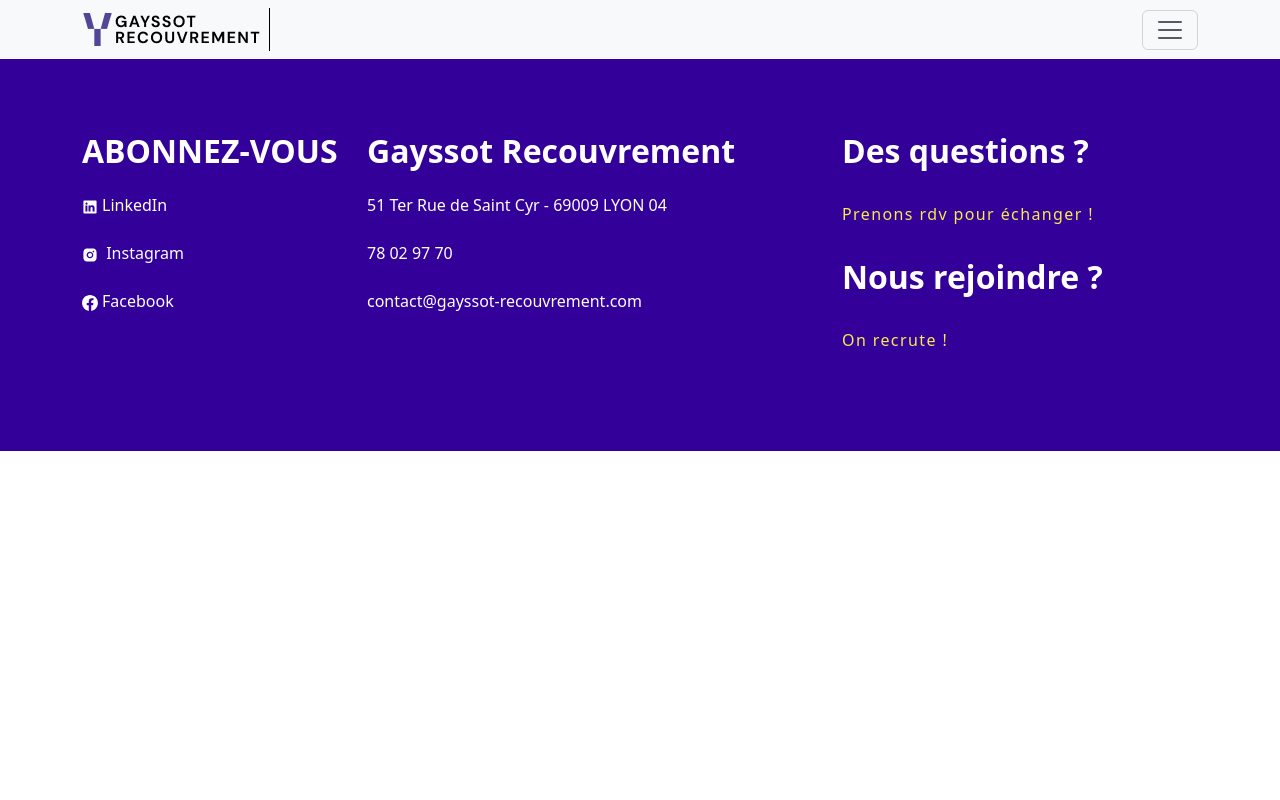
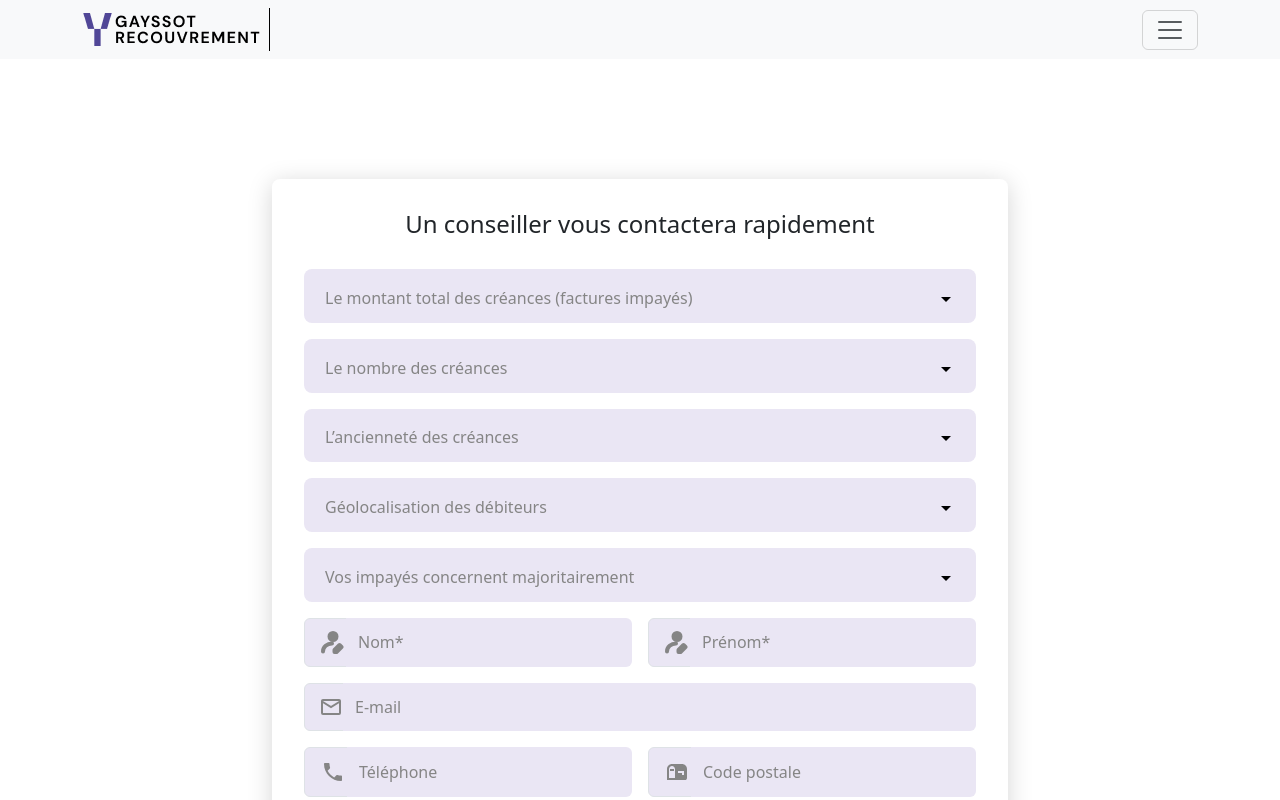
Before and after one commit to Vasil023/site-p, a Vue app: page /form in a window 1280 px wide. Shown: the top 800 px of the page. Built offline with nearby package versions, Linux system fonts and the light colour scheme.

Commit message:
addded two form

```diff
--- a/package.json
+++ b/package.json
@@ -12,8 +12,9 @@
     "bootstrap": "^5.3.2",
     "core-js": "^3.8.3",
     "swiper": "^10.3.1",
-    "vue": "^3.2.13",
-    "vue-router": "^4.2.5"
+    "vue": "^3.3.4",
+    "vue-router": "^4.2.5",
+    "vue-select": "^4.0.0-beta.6"
   },
   "devDependencies": {
     "@babel/core": "^7.12.16",
--- a/src/assets/scss/_form-control.scss
+++ b/src/assets/scss/_form-control.scss
@@ -10,7 +10,7 @@
   font-weight: 300 !important;
 }
 
-.form-control {
+.form-control, .form-select {
   border-radius: 8px;
   background: #eae6f4 !important;
   border: none !important;
@@ -18,7 +18,7 @@
   margin-bottom: 16px !important;
 }
 
-.form-control:focus {
+.form-control:focus, .form-select:focus {
   box-shadow: none !important;
 }
 
@@ -30,5 +30,63 @@
 
 .input-group-text {
   background: #eae6f4 !important;
+}
+
+// .new-styles .vs__search::placeholder,
+// .new-styles .vs__dropdown-toggle,
+// .new-styles .vs__dropdown-menu {
+//   background: #dfe5fb;
+//   border: none;
+//   color: #424242;
+//   text-transform: lowercase;
+//   font-variant: small-caps;
+// }
+
+// .new-styles .vs__clear,
+// .new-styles .vs__open-indicator {
+//   fill: #394066;
+// }
+
+ .v-select {
+  background: #EAE6F4;
+  border-radius: 8px !important;
+  margin-bottom: 16px;
+}
+
+.vs--open  {
+  border-bottom-left-radius: 0 !important;
+  border-bottom-right-radius: 0 !important;
 
 }
+
+.vs__dropdown-toggle {
+  border: none !important;
+  padding: 12px !important;
+
+}
+
+.vs__dropdown-menu {
+  background: #EAE6F4 !important;
+  border: none !important;
+  border-radius: 0 !important;
+  padding: 0 !important;
+  box-shadow: none !important;
+}
+
+.vs__dropdown-option {
+  border-bottom: 1px solid #9E9E9E;
+  padding: 12px !important;
+  color: #424242 !important;
+}
+
+.vs__dropdown-option--highlight  {
+  background: #c2bccd !important;
+}
+
+// .vs__actions {
+//   background-image: url('@/assets/img/icon/arrow.svg');
+
+//   svg {
+//     display: none;
+//   }
+// }
--- a/src/components/NavBar.vue
+++ b/src/components/NavBar.vue
@@ -28,7 +28,7 @@
               <router-link class="nav-link" to="/nos-tarifs">Nos Tarifs</router-link>
             </li>
             <li class="nav-item">
-              <router-link class="nav-link" to="/">RSE </router-link>
+              <router-link class="nav-link" to="/form">RSE </router-link>
             </li>
             <li class="nav-item">
               <router-link class="nav-link" to="/">Actualités </router-link>
--- a/src/components/shared/form-control.vue
+++ b/src/components/shared/form-control.vue
@@ -36,5 +36,11 @@
     line-height: 48px;
     margin-bottom: 16px;
   }
+
+  h5 {
+    text-align: center;
+    font-weight: 500;
+    margin-bottom: 32px;
+  }
 }
 </style>
--- /dev/null
+++ b/src/pages/two-form.vue
@@ -0,0 +1,206 @@
+<template>
+  <section class="page">
+    <div class="container">
+      <div class="row">
+        <div class="col-xl-8 col-md-10 col-lg-10 col-sm-12 offset-xl-2">
+          <FormControl>
+            <template #heading-small>
+              <h5>Un conseiller vous contactera rapidement</h5>
+            </template>
+
+            <template #inputs>
+              <v-select
+                class="new-styles"
+                :options="books"
+                label="title"
+                placeholder="Le montant total des créances (factures impayés)"
+              >
+                <template #open-indicator="{ attributes }">
+                  <span v-bind="attributes"
+                    ><svg
+                      width="24"
+                      height="24"
+                      viewBox="0 0 24 24"
+                      fill="none"
+                      xmlns="http://www.w3.org/2000/svg"
+                    >
+                      <path d="M7 10L12 15L17 10H7Z" fill="black" />
+                    </svg>
+                  </span>
+                </template>
+              </v-select>
+              <v-select
+                class="new-styles"
+                :options="books"
+                label="title"
+                placeholder="Le nombre des créances"
+              >
+                <template #open-indicator="{ attributes }">
+                  <span v-bind="attributes"
+                    ><svg
+                      width="24"
+                      height="24"
+                      viewBox="0 0 24 24"
+                      fill="none"
+                      xmlns="http://www.w3.org/2000/svg"
+                    >
+                      <path d="M7 10L12 15L17 10H7Z" fill="black" />
+                    </svg>
+                  </span>
+                </template>
+              </v-select>
+              <v-select
+                class="new-styles"
+                :options="books"
+                label="title"
+                placeholder="L’ancienneté des créances"
+              >
+                <template #open-indicator="{ attributes }">
+                  <span v-bind="attributes"
+                    ><svg
+                      width="24"
+                      height="24"
+                      viewBox="0 0 24 24"
+                      fill="none"
+                      xmlns="http://www.w3.org/2000/svg"
+                    >
+                      <path d="M7 10L12 15L17 10H7Z" fill="black" />
+                    </svg>
+                  </span>
+                </template>
+              </v-select>
+
+              <v-select
+                class="new-styles"
+                :options="books"
+                label="title"
+                placeholder="Géolocalisation des débiteurs"
+              >
+                <template #open-indicator="{ attributes }">
+                  <span v-bind="attributes"
+                    ><svg
+                      width="24"
+                      height="24"
+                      viewBox="0 0 24 24"
+                      fill="none"
+                      xmlns="http://www.w3.org/2000/svg"
+                    >
+                      <path d="M7 10L12 15L17 10H7Z" fill="black" />
+                    </svg>
+                  </span>
+                </template>
+              </v-select>
+
+              <v-select
+                class="new-styles"
+                :options="books"
+                label="title"
+                placeholder="Vos impayés concernent majoritairement"
+              >
+                <template #open-indicator="{ attributes }">
+                  <span v-bind="attributes"
+                    ><svg
+                      width="24"
+                      height="24"
+                      viewBox="0 0 24 24"
+                      fill="none"
+                      xmlns="http://www.w3.org/2000/svg"
+                    >
+                      <path d="M7 10L12 15L17 10H7Z" fill="black" />
+                    </svg>
+                  </span>
+                </template>
+              </v-select>
+
+              <div class="row g-3">
+                <div class="col">
+                  <div class="input-group">
+                    <div class="input-group-text">
+                      <img src="@/assets/img/form-icon/1.svg" alt="" />
+                    </div>
+                    <input type="text" class="form-control" id="autoSizingInputGroup" placeholder="Nom*" />
+                  </div>
+                </div>
+
+                <div class="col">
+                  <div class="input-group">
+                    <div class="input-group-text">
+                      <img src="@/assets/img/form-icon/1.svg" alt="" />
+                    </div>
+                    <input type="text" class="form-control" id="autoSizingInputGroup" placeholder="Prénom*" />
+                  </div>
+                </div>
+              </div>
+
+              <div class="col">
+                <div class="input-group">
+                  <div class="input-group-text">
+                    <img src="@/assets/img/form-icon/email.svg" alt="" />
+                  </div>
+                  <input type="text" class="form-control" id="autoSizingInputGroup" placeholder="E-mail" />
+                </div>
+              </div>
+
+              <div class="row g-3">
+                <div class="col">
+                  <div class="input-group">
+                    <div class="input-group-text">
+                      <img src="@/assets/img/form-icon/3.svg" alt="" />
+                    </div>
+                    <input
+                      type="text"
+                      class="form-control"
+                      id="autoSizingInputGroup"
+                      placeholder="Téléphone"
+                    />
+                  </div>
+                </div>
+
+                <div class="col">
+                  <div class="input-group">
+                    <div class="input-group-text">
+                      <img src="@/assets/img/form-icon/5.svg" alt="" />
+                    </div>
+                    <input
+                      type="text"
+                      class="form-control"
+                      id="autoSizingInputGroup"
+                      placeholder="Code postale"
+                    />
+                  </div>
+                </div>
+              </div>
+
+              <div class="mt-4">
+                <button class="btn-yellow _block">Obtenir un devis</button>
+              </div>
+            </template>
+          </FormControl>
+        </div>
+      </div>
+    </div>
+  </section>
+</template>
+
+<script>
+import FormControl from "@/components/shared/form-control.vue";
+
+export default {
+  components: { FormControl },
+
+  data() {
+    return {
+      books: [
+        { title: "Old Man's War" },
+        { title: "The Lock Artist" },
+        { title: "HTML5" },
+        { title: "Right Ho Jeeves" },
+        { title: "The Code of the Wooster" },
+        { title: "Thank You Jeeves" },
+      ],
+    };
+  },
+};
+</script>
+
+<style lang="scss"></style>
--- a/src/router/index.js
+++ b/src/router/index.js
@@ -2,6 +2,7 @@
 import Home from "@/pages/home-page.vue";
 import Question from "@/pages/questions-page.vue";
 import NosTarifs from "@/pages/nos-tarifs.vue"
+import TwoForm from "@/pages/two-form.vue"
 
 const routes = [
   {
@@ -19,6 +20,11 @@
     name: "NosTarifs",
     component: NosTarifs,
   },
+  {
+    path: "/form",
+    name: "TwoForm",
+    component: TwoForm,
+  },
 ];
 
 const router = createRouter({
```
Also changed, not shown: src/main.js (+6 -1 lines), 1 other file (tests, documents, lock files or other folders).
